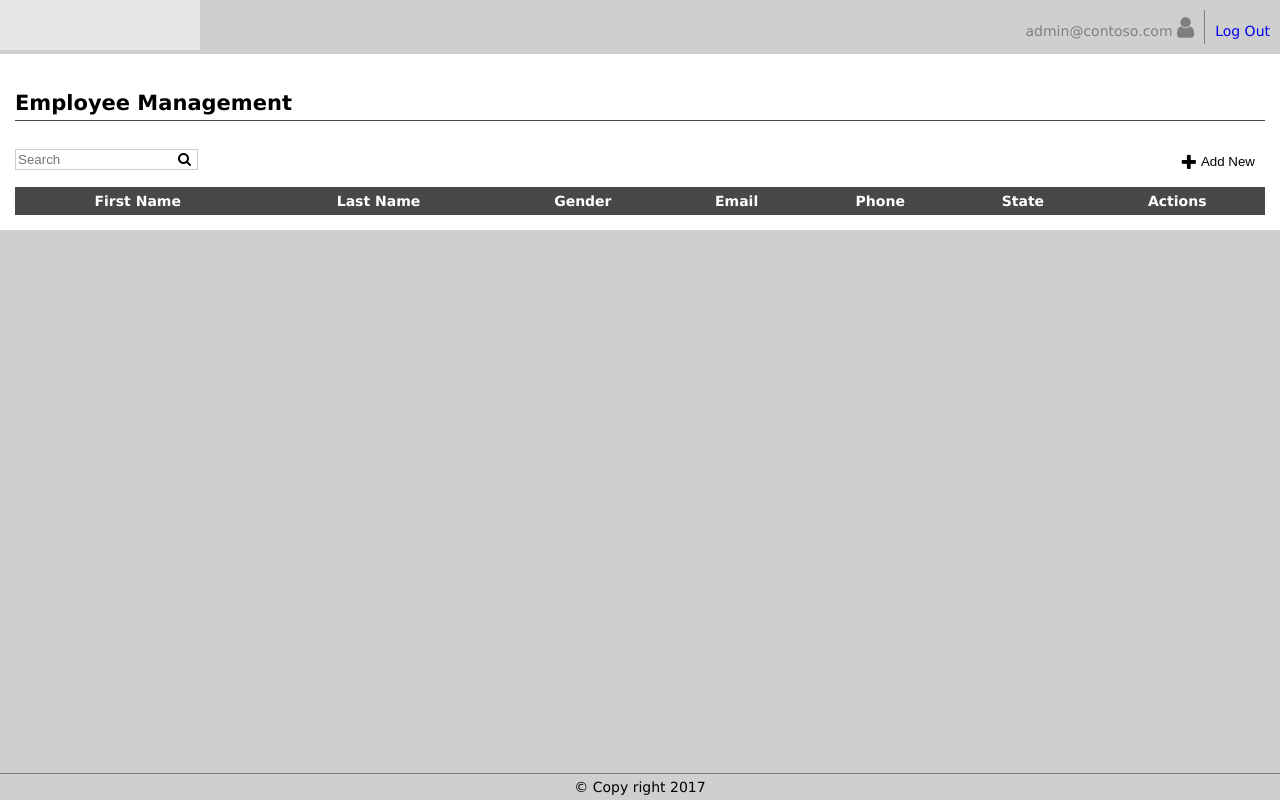
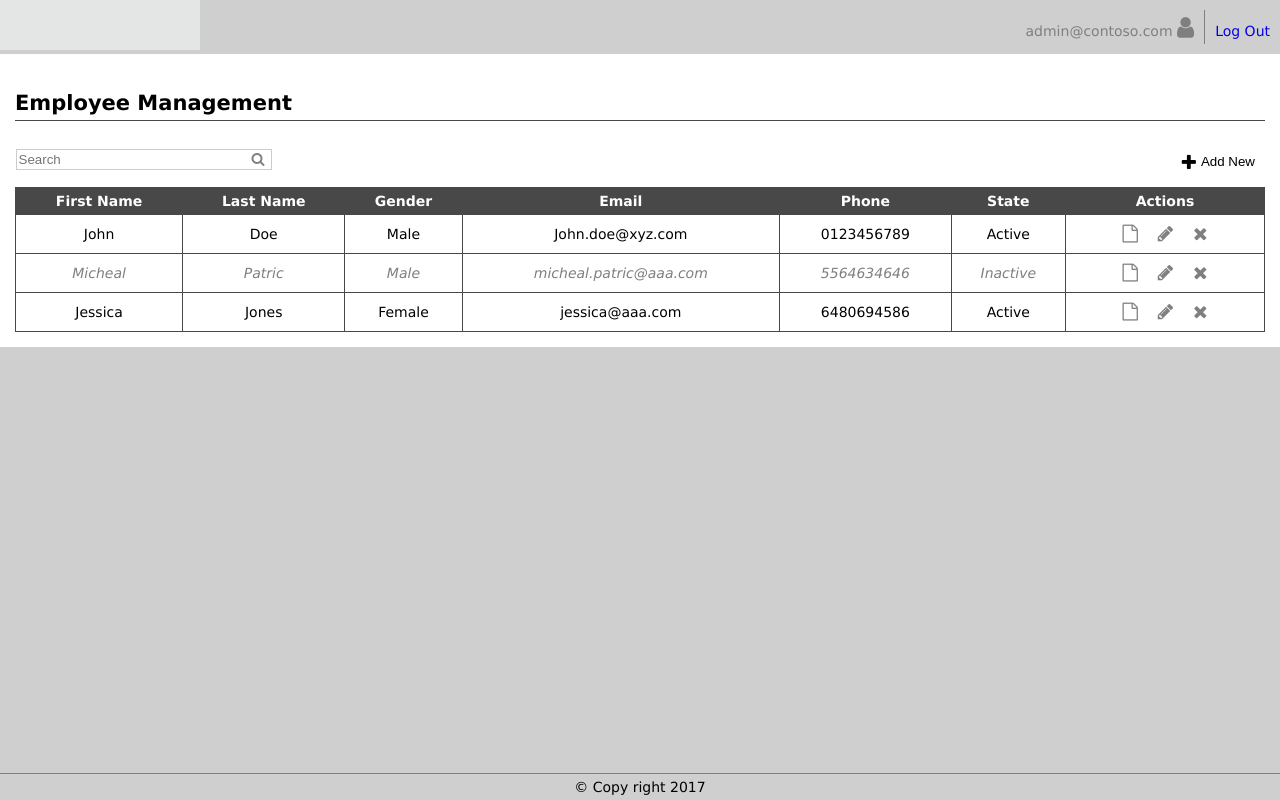
Before and after one commit to dvinodeluru/empmngr, a website: page index.html in a window 1280 px wide. Drawn offline with Linux system fonts and the light colour scheme.

Commit message:
json data binding

```diff
--- a/index.html
+++ b/index.html
@@ -33,19 +33,7 @@
             </div>
 
             <table id="empTable" class="table fullwidth table-hover table-border">
-                <thead>
-                    <tr>
-                        <th>First Name</th>
-                        <th>Last Name</th>
-                        <th>Gender</th>
-                        <th>Email</th>
-                        <th>Phone</th>
-                        <th>State</th>
-                        <th>Actions</th>
-                    </tr>
-                </thead>
-                <tbody>
-                </tbody>
+
             </table>
         </div>
     </section>
--- a/json/emp-record.json
+++ b/json/emp-record.json
@@ -1,5 +1,5 @@
 {
-    "emp-user":[
+    "empuser":[
         {
             "firstname":"John",
             "lastname":"Doe",
@@ -14,7 +14,7 @@
             "gender":"Male",
             "email":"micheal.patric@aaa.com",
             "phone":"5564634646",
-            "state":"Active"
+            "state":"Inactive"
         },
         {
             "firstname":"Jessica",
--- a/less/base.less
+++ b/less/base.less
@@ -7,6 +7,7 @@
 @color-gray-medium-light: #808080;
 @color-gray-light: #E4E5E5;
 @color-gray-lighter: #7F7F7F;
+@color-gray-lightest: #f2f2f2;
 @color-blue-primary-dark: #005095;
 @color-blue-primary-medium: #0099FF;
 @color-blue: #012546;
--- a/less/emp-table.less
+++ b/less/emp-table.less
@@ -14,11 +14,23 @@
     }
     .action-tool{
         text-align: center;
-        i{font-size: 18px;}
+        i{
+            font-size: 18px;
+            color:@color-gray-medium-light;
+        }
+    }
+    .searchbox{
+        width: 250px;
+        input{
+            width:100%;
+        }
+        i{
+            color:@color-gray-medium-light;
+        }
     }
     .table{border-collapse: collapse;
         &.table-hover tr:hover{
-            background: @color-gray-medium;
+            background: @color-gray-lightest;
         }
         &.table-border{
             border-top: 1px solid @color-gray-dark; border-left: 1px solid @color-gray-dark;
@@ -35,6 +47,10 @@
                 background: @color-gray-medium;
             }
         }
+        tr.inactive{
+            font-style: italic;
+            color: @color-gray-lighter;
+        }
     }
 
 }
--- a/scripts/emp-mngr-scripts.js
+++ b/scripts/emp-mngr-scripts.js
@@ -15,7 +15,28 @@ for (let i = 0; i < closeModal.length; i ++) {
         modal.classList.add("off");;
     });
 }
-
+function jsonInit(){
+    let extHttp = new XMLHttpRequest();
+    extHttp.onreadystatechange = function() {
+           if (this.readyState == 4 && this.status == 200) {
+                 let restHttp = JSON.parse(this.responseText), $empuser = restHttp.empuser,
+                  htmlElm = "";
+                  htmlElm += "<thead><tr><th>First Name</th><th>Last Name</th><th>Gender</th><th>Email</th><th>Phone</th><th>State</th><th>Actions</th></tr></thead>";
+                  htmlElm += "<tbody>";
+                 for (let i = 0; i < $empuser.length; i++) {
+                     if($empuser[i].state == "Active"){
+                        htmlElm += "<tr><td>" + $empuser[i].firstname + "</td><td>" + $empuser[i].lastname + "</td><td>"+ $empuser[i].gender + " </td><td>"+ $empuser[i].email + " </td><td>"+ $empuser[i].phone + " </td><td>"+ $empuser[i].state + "</td><td><div class='action-tool'><button class='btn btn-none viewItem'><i class='fa fa-file-o'></i></button><button class='btn btn-none updateItem'><i class='fa fa-pencil'></i></button><button class='btn btn-none deleteItem'><i class='fa fa-close'></i></button></div></td></tr>";
+                    }else{
+                        htmlElm += "<tr class='inactive'><td>" + $empuser[i].firstname + "</td><td>" + $empuser[i].lastname + "</td><td>"+ $empuser[i].gender + " </td><td>"+ $empuser[i].email + " </td><td>"+ $empuser[i].phone + " </td><td>"+ $empuser[i].state + "</td><td><div class='action-tool'><button class='btn btn-none viewItem'><i class='fa fa-file-o'></i></button><button class='btn btn-none updateItem'><i class='fa fa-pencil'></i></button><button class='btn btn-none deleteItem'><i class='fa fa-close'></i></button></div></td></tr>";
+                    }
+                }
+                  htmlElm += "</tbody>";
+                  document.getElementById('empTable').innerHTML = htmlElm;
+          }
+    };
+    extHttp.open("GET", "json/emp-record.json", true);
+    extHttp.send();
+}jsonInit();
 saveItem.addEventListener('click',()=>{
     let firstName = document.getElementById('firstname').value,
         lastName = document.getElementById('lastname').value
@@ -26,7 +47,7 @@ saveItem.addEventListener('click',()=>{
         tblemp = document.getElementById('empTable');
 
 
-var empuser = JSON.parse(empuser);  //parse the JSON
+   /* var empuser = JSON.parse(empuser);  //parse the JSON
     empuser.employees.push({        //add the employee
         firstname:firstName,
         lastname:lastName,
@@ -35,7 +56,5 @@ empuser.employees.push({        //add the employee
         phone:phone,
         status:status
     });
-empuser = JSON.stringify(empuser);  //reserialize to JSON
-
-
+    empuser = JSON.stringify(empuser);  //reserialize to JSON*/
 });
```
Also changed, not shown: css/emp-mngr-styles.css. Lines whose indentation alone changed are shown as unchanged.
